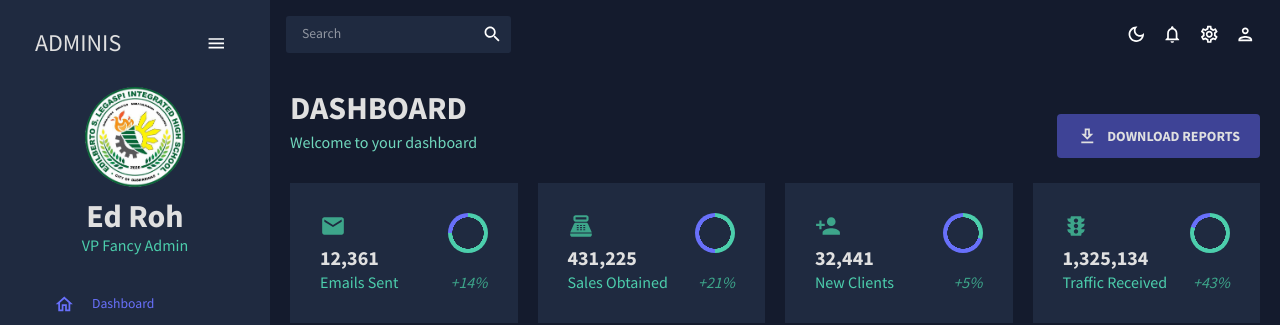
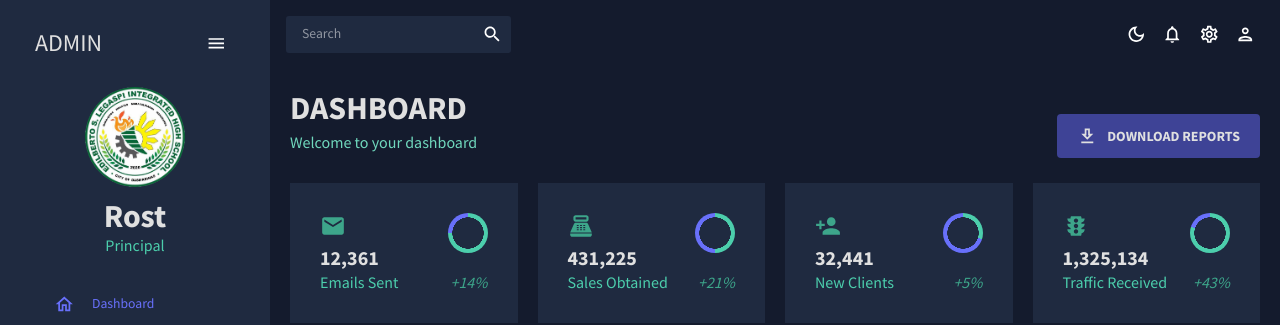
Before and after one commit to Heracles404/learning-environment-monitoring-system, a React (Create React App) app in the folder client/: page / in a window 1280 px wide. Shown: the top 325 px of the page. Built offline with nearby package versions, Linux system fonts and the light colour scheme.

Commit message:
Updated Sidebar Info

```diff
--- a/client/src/scenes/global/Sidebar.jsx
+++ b/client/src/scenes/global/Sidebar.jsx
@@ -80,7 +80,7 @@ const Sidebar = () => {
                 ml="15px"
               >
                 <Typography variant="h3" color={colors.grey[100]}>
-                  ADMINIS
+                  ADMIN
                 </Typography>
                 <IconButton onClick={() => setIsCollapsed(!isCollapsed)}>
                   <MenuOutlinedIcon />
@@ -107,10 +107,10 @@ const Sidebar = () => {
                   fontWeight="bold"
                   sx={{ m: "10px 0 0 0" }}
                 >
-                  Ed Roh
+                  Rost
                 </Typography>
                 <Typography variant="h5" color={colors.greenAccent[500]}>
-                  VP Fancy Admin
+                  Principal
                 </Typography>
               </Box>
             </Box>
```
